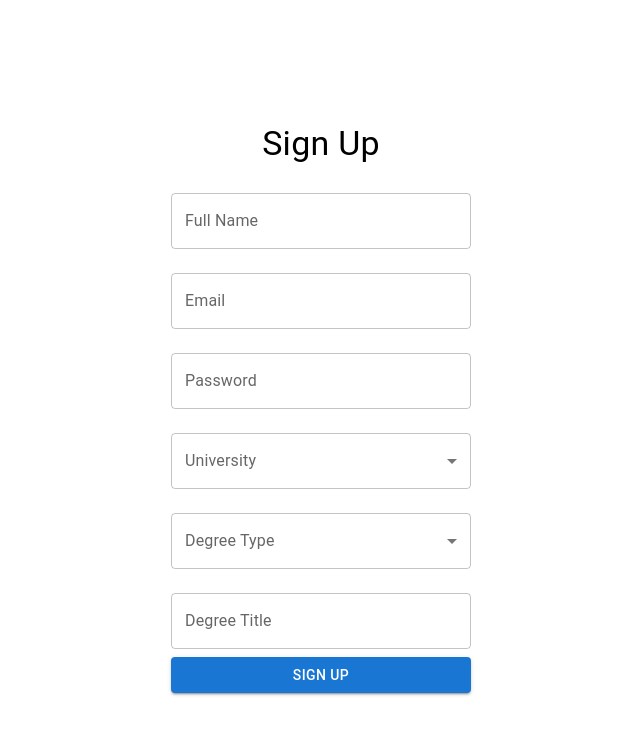
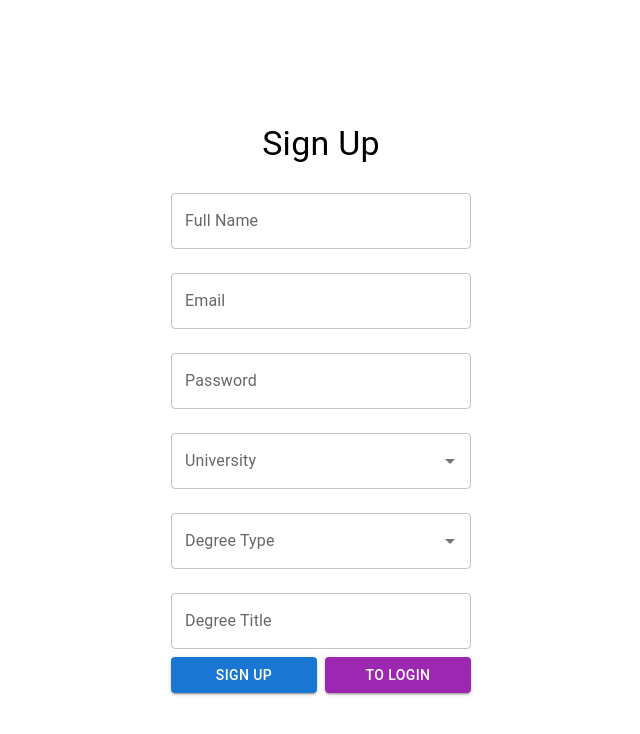
Before and after one commit to SWE2024/hacksussex-2025, a React (Vite) app in the folder frontend/: page /signup in a window 1280 px wide. Shown: the top 734 px of the page, without its empty margins (319-959 px from the left). Built offline with nearby package versions, Linux system fonts and the light colour scheme; no server answers.

Commit message:
Axios and POST from SignUP

```diff
--- /dev/null
+++ b/frontend/src/api/axios.ts
@@ -0,0 +1,7 @@
+import axios from "axios";
+
+const axiosInstance = axios.create({
+  baseURL: "http://localhost:8000/", // FastAPI API URL
+});
+
+export default axiosInstance;
--- a/frontend/src/pages/SignUp.tsx
+++ b/frontend/src/pages/SignUp.tsx
@@ -1,28 +1,28 @@
-import React, { useState } from "react";
+import React, { useState, useEffect } from "react";
 import { useNavigate } from "react-router-dom";
-import { Box, Typography, Button, TextField, MenuItem } from "@mui/material";
+import { Box, Typography, Button, TextField, Autocomplete } from "@mui/material";
+import axios from '../api/axios';
 
 interface User {
   fullname: string;
   email: string;
   password: string;
-  uni: string;
-  degreeType: string;
+  uni: string | null;
+  degreeType: string | null;
   degreeTitle: string;
 }
-
-const universities = ["University of Sussex", "University of Oxford", "University of Cambridge", "Imperial College London"];
-const degreeTypes = ["BSc", "BA", "MSc", "MA", "PhD"];
 
 const SignUp: React.FC = () => {
   const [formData, setFormData] = useState<User>({
     fullname: "",
     email: "",
     password: "",
-    uni: "",
-    degreeType: "",
+    uni: null,
+    degreeType: null,
     degreeTitle: "",
   });
+  const [universities, setUniversities] = useState<string[]>([]);
+  const [degreeTypes, setDegreeTypes] = useState<string[]>([]);
   const [error, setError] = useState<string | null>(null);
   const navigate = useNavigate();
 
@@ -32,9 +32,31 @@ const SignUp: React.FC = () => {
 
   const handleSubmit = async (e: React.FormEvent) => {
     e.preventDefault();
-    console.log("User Data:", formData);
-    // Submit logic here
+    try {
+      const response = await axios.post("/signup", formData);
+      console.log("Response:", response.data);
+      navigate("/login");
+    } catch (error) {
+      console.error("Error during sign-up:", error);
+      setError("Failed to sign up. Please try again later.");
+    }
   };
+
+  useEffect(() => {
+    const fetchData = async () => {
+      try {
+        const signup = await axios.get("signup/");
+        console.log("Response:", signup.data);
+        setUniversities(signup.data.universities);
+        setDegreeTypes(signup.data.types);
+      } catch (error) {
+        console.error("Error fetching data:", error);
+        setError("Failed to load data. Please try again later.");
+      }
+    };
+
+    fetchData();
+  }, []);
 
   return (
     <Box display="flex" flexDirection="column" alignItems="center" justifyContent="center" height="100vh">
@@ -71,38 +93,31 @@ const SignUp: React.FC = () => {
           value={formData.password}
           onChange={handleChange}
         />
-        <TextField
-          select
-          label="University"
-          name="uni"
-          variant="outlined"
+
+        <Autocomplete
+          value={formData.uni}
+          onChange={(event, newValue) => setFormData({ ...formData, uni: newValue })}
+          inputValue={formData.uni || ""}
+          onInputChange={(event, newInputValue) => setFormData({ ...formData, uni: newInputValue })}
+          options={universities}
+          renderInput={(params) => <TextField {...params} label="University" variant="outlined" margin="normal"/>}
+          getOptionLabel={(option) => option}
+          noOptionsText="No universities found"
           fullWidth
-          margin="normal"
-          value={formData.uni}
-          onChange={handleChange}
-        >
-          {universities.map((uni) => (
-            <MenuItem key={uni} value={uni}>
-              {uni}
-            </MenuItem>
-          ))}
-        </TextField>
-        <TextField
-          select
-          label="Degree Type"
-          name="degreeType"
-          variant="outlined"
+        />
+
+        <Autocomplete
+          value={formData.degreeType}
+          onChange={(event, newValue) => setFormData({ ...formData, degreeType: newValue })}
+          inputValue={formData.degreeType || ""}
+          onInputChange={(event, newInputValue) => setFormData({ ...formData, degreeType: newInputValue })}
+          options={degreeTypes}
+          renderInput={(params) => <TextField {...params} label="Degree Type" variant="outlined" margin="normal"/>}
+          getOptionLabel={(option) => option}
+          noOptionsText="No degree types found"
           fullWidth
-          margin="normal"
-          value={formData.degreeType}
-          onChange={handleChange}
-        >
-          {degreeTypes.map((type) => (
-            <MenuItem key={type} value={type}>
-              {type}
-            </MenuItem>
-          ))}
-        </TextField>
+        />
+
         <TextField
           label="Degree Title"
           name="degreeTitle"
@@ -112,9 +127,19 @@ const SignUp: React.FC = () => {
           value={formData.degreeTitle}
           onChange={handleChange}
         />
-        <Button type="submit" fullWidth variant="contained" color="primary">
-          Sign Up
-        </Button>
+        <Box display="flex" justifyContent="space-between" width="100%">
+          <Button type="submit" fullWidth variant="contained" color="primary" sx={{ flex: 1, mr: 1 }}>
+            Sign Up
+          </Button>
+          <Button
+            type="button"
+            fullWidth
+            variant="contained"
+            color="secondary"
+            sx={{ flex: 1 }}>
+            To Login
+          </Button>
+        </Box>
       </form>
     </Box>
   );
```
